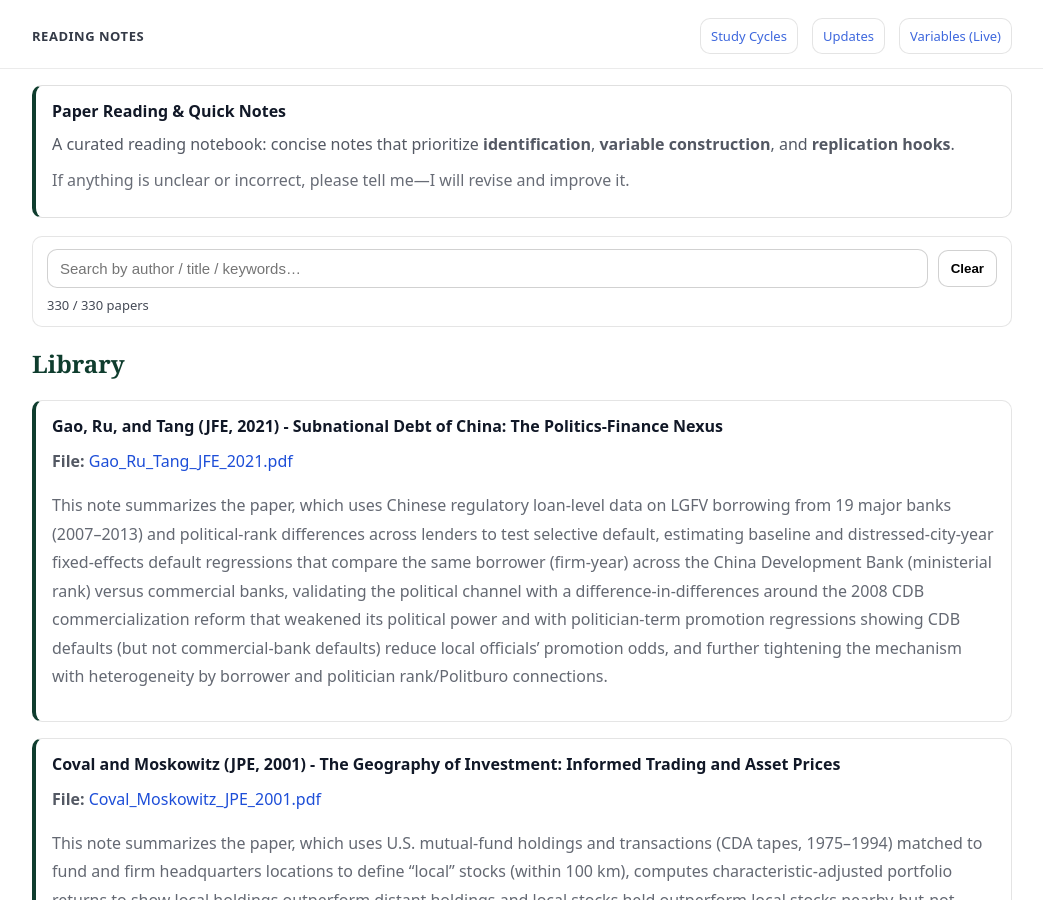
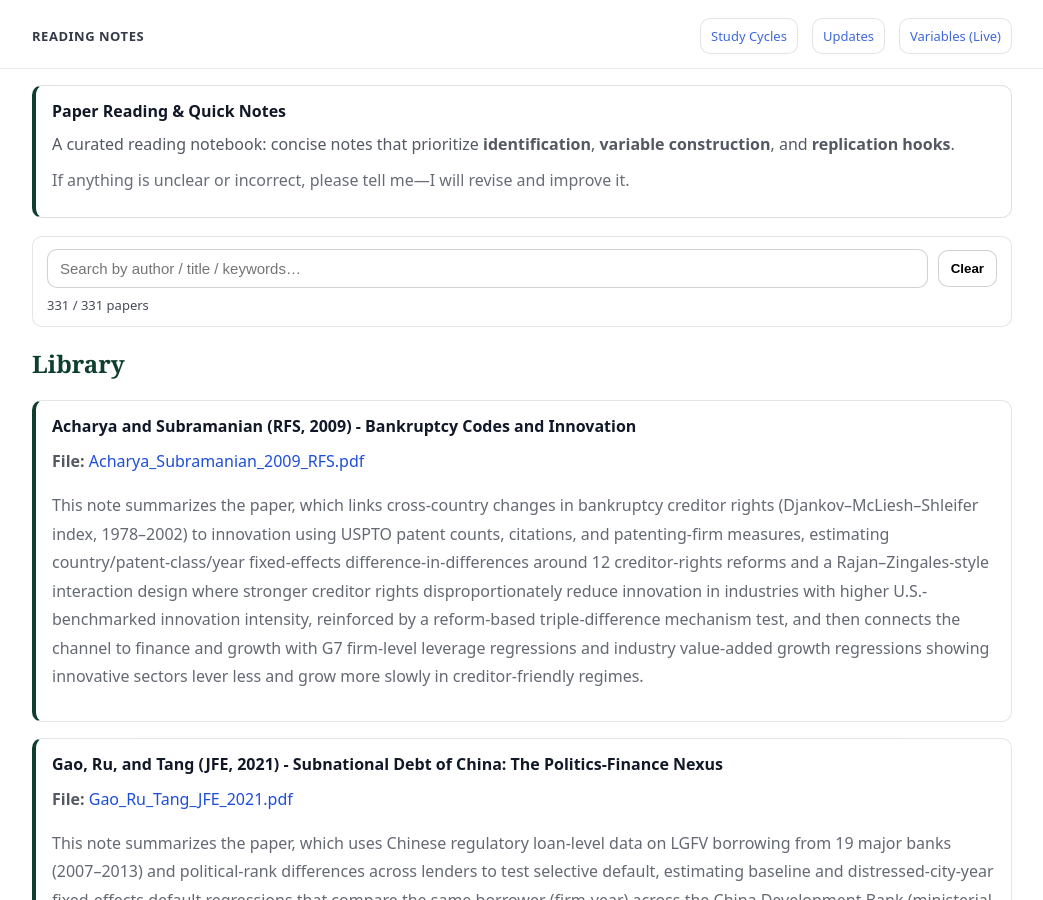
Before and after one commit to yaxinzn/study-archive, a Jekyll site: the page built from reading/index.md, in a window 1280 px wide and 900 px high. Shown: the whole window, without its empty margins (118-1161 px from the left). Built offline with Jekyll 4.4.1, drawn with Linux system fonts in a browser that asks for light colours.

Commit message:
Reading: add/update Acharya_Subramanian_2009_RFS.pdf

```diff
--- a/_data/reading.yml
+++ b/_data/reading.yml
@@ -1,3 +1,7 @@
+- title: "Acharya and Subramanian (RFS, 2009) - Bankruptcy Codes and Innovation"
+  file: "Acharya_Subramanian_2009_RFS.pdf"
+  desc: "This note summarizes the paper, which links cross-country changes in bankruptcy creditor rights (Djankov–McLiesh–Shleifer index, 1978–2002) to innovation using USPTO patent counts, citations, and patenting-firm measures, estimating country/patent-class/year fixed-effects difference-in-differences around 12 creditor-rights reforms and a Rajan–Zingales-style interaction design where stronger creditor rights disproportionately reduce innovation in industries with higher U.S.-benchmarked innovation intensity, reinforced by a reform-based triple-difference mechanism test, and then connects the channel to finance and growth with G7 firm-level leverage regressions and industry value-added growth regressions showing innovative sectors lever less and grow more slowly in creditor-friendly regimes."
+
 - title: "Gao, Ru, and Tang (JFE, 2021) - Subnational Debt of China: The Politics-Finance Nexus"
   file: "Gao_Ru_Tang_JFE_2021.pdf"
   desc: "This note summarizes the paper, which uses Chinese regulatory loan-level data on LGFV borrowing from 19 major banks (2007–2013) and political-rank differences across lenders to test selective default, estimating baseline and distressed-city-year fixed-effects default regressions that compare the same borrower (firm-year) across the China Development Bank (ministerial rank) versus commercial banks, validating the political channel with a difference-in-differences around the 2008 CDB commercialization reform that weakened its political power and with politician-term promotion regressions showing CDB defaults (but not commercial-bank defaults) reduce local officials’ promotion odds, and further tightening the mechanism with heterogeneity by borrower and politician rank/Politburo connections."
```
Also changed, not shown: 1 other file.
